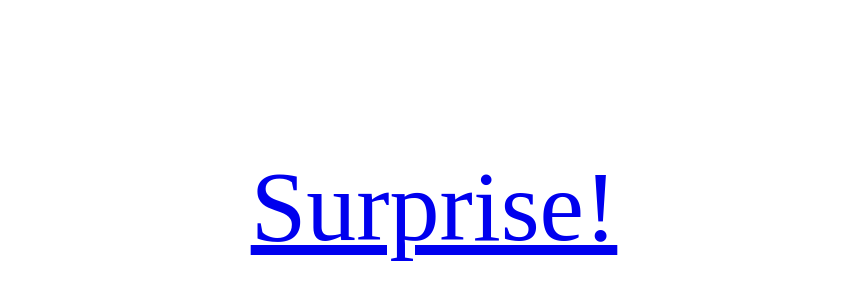
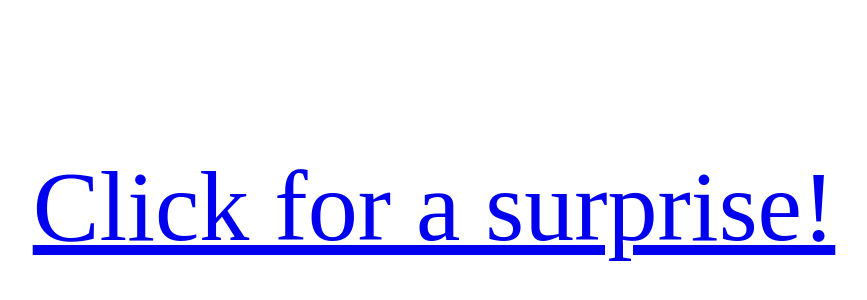
Before and after one commit to mattjohannsen/OneMinuteWebsite_Proj, a plain HTML site: page site/index.html in a window 1280 px wide. Shown: the part 194-494 px from the top of the page, without its empty margins (206-1073 px from the left). Drawn offline with Linux system fonts and the light colour scheme.

Commit message:
Edited homepage text

```diff
--- a/site/index.html
+++ b/site/index.html
@@ -16,6 +16,6 @@
     </style>
 </head>
 <body>
-    <a href="https://www.youtube.com/watch?v=dQw4w9WgXcQ&t=77s">Surprise!</a>
+    <a href="https://www.youtube.com/watch?v=dQw4w9WgXcQ&t=77s">Click for a surprise!</a>
 </body>
 </html>
```
